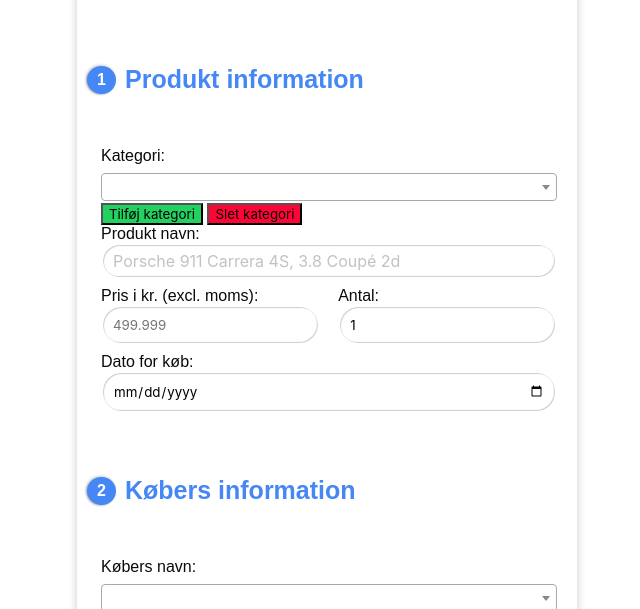
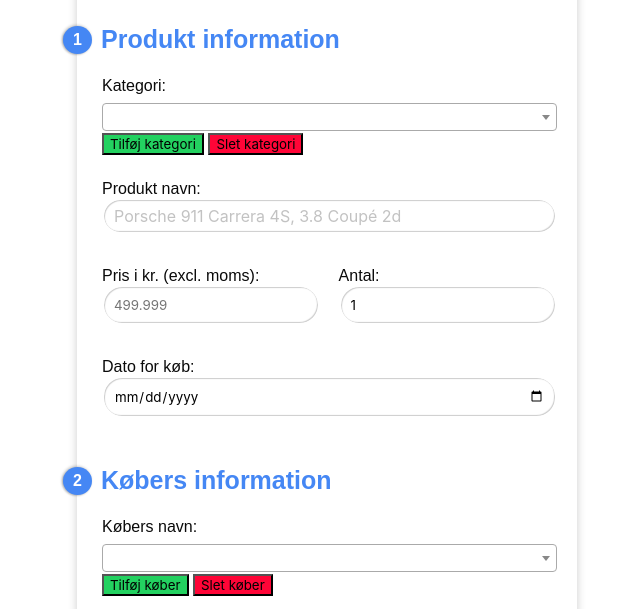
Before and after one commit to Rajak4/CDIO-FINAL, a plain HTML site: page webapp/index.html in a window 1280 px wide. Shown: the part 119-728 px from the top of the page, without its empty margins (313-953 px from the left). Drawn offline with nearby package versions, Linux system fonts and the light colour scheme; no server answers.

Commit message:
Ændret i CSS og HTML

```diff
--- a/webapp/css/hej.css
+++ b/webapp/css/hej.css
@@ -35,7 +35,7 @@
 
     background: #4587f4;
     padding: 20px 20px 30px 20px;
-    margin: -20px -20px 20px -20px;
+    margin: -20px -20px -20px -20px;
     border-radius: 10px 10px 0 0;
     color: #ffffff;
     box-shadow: inset 0 2px 2px 0 rgba(255, 255, 255, 0.2);
@@ -47,13 +47,13 @@
 {
     font: bold 25px 'Ubuntu', sans-serif;
     color: #4587f4;
-    margin-bottom: 5px;
-    margin-left: 4px;
+    margin-bottom: -50px;
+    margin-left: -20px;
 }
 
 .form-regnskab .section-inside
 {
-    margin-left: 4px;
+    margin-left: 5px;
 }
 
 .form-regnskab .section span
@@ -73,7 +73,6 @@
     color: #FFFFFF;
     margin-top: 1px;
     box-shadow: -1px -1px 3px rgba(0, 0, 0, 0.2), -1px 1px 2px rgba(0, 0, 0, 0.2);
-
 }
 
 .form-regnskab label
@@ -81,7 +80,9 @@
     display: block;
     font: 16px Arial, Helvetica, sans-serif;
     color: #0a0a0a;
-    margin-bottom: 15px;
+    margin-top: 20px;
+    padding-top: 5px;
+    /*margin-bottom: 50px;*/
 }
 
 .form-regnskab input[type="text"],
--- a/webapp/index.html
+++ b/webapp/index.html
@@ -61,8 +61,8 @@
                 </div>
             </div>
 
+            <div class="section"><span>2</span>Købers information</div>
 
-            <div class="section"><span>2</span>Købers information</div>
             <div class="section-inside">
                 <!--<label for="buyersName" class="label">Købers navn:-->
                     <!--<input id="buyersName" type="text" maxlength="45" placeholder="Mogens Pedersen" name="buyersName" required>-->
```
Also changed, not shown: 3 other files.
